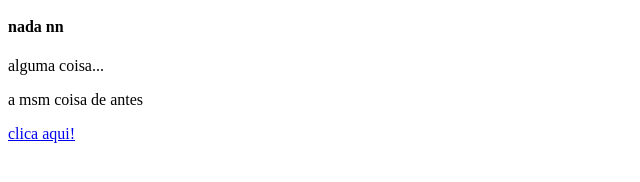
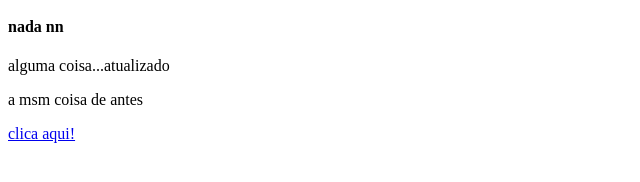
Before and after one commit to joaoCerqueira2010/primeirapagina, a plain HTML site: page index.html in a window 1280 px wide. Shown: the part 152-334 px from the top of the page, 0-640 px from the left. Drawn offline with Linux system fonts and the light colour scheme.

Commit message:
Update index.html

```diff
--- a/index.html
+++ b/index.html
@@ -10,7 +10,7 @@
   <h2>subtitulo h2</h2>
   <h3>ola</h3>
   <h4>nada nn</h4>
-  <p>alguma coisa...</p>
+  <p>alguma coisa...atualizado</p>
   <p>a msm coisa de antes</p>
   <a href="https://www.youtube.com/">clica aqui!</a>
 
```
